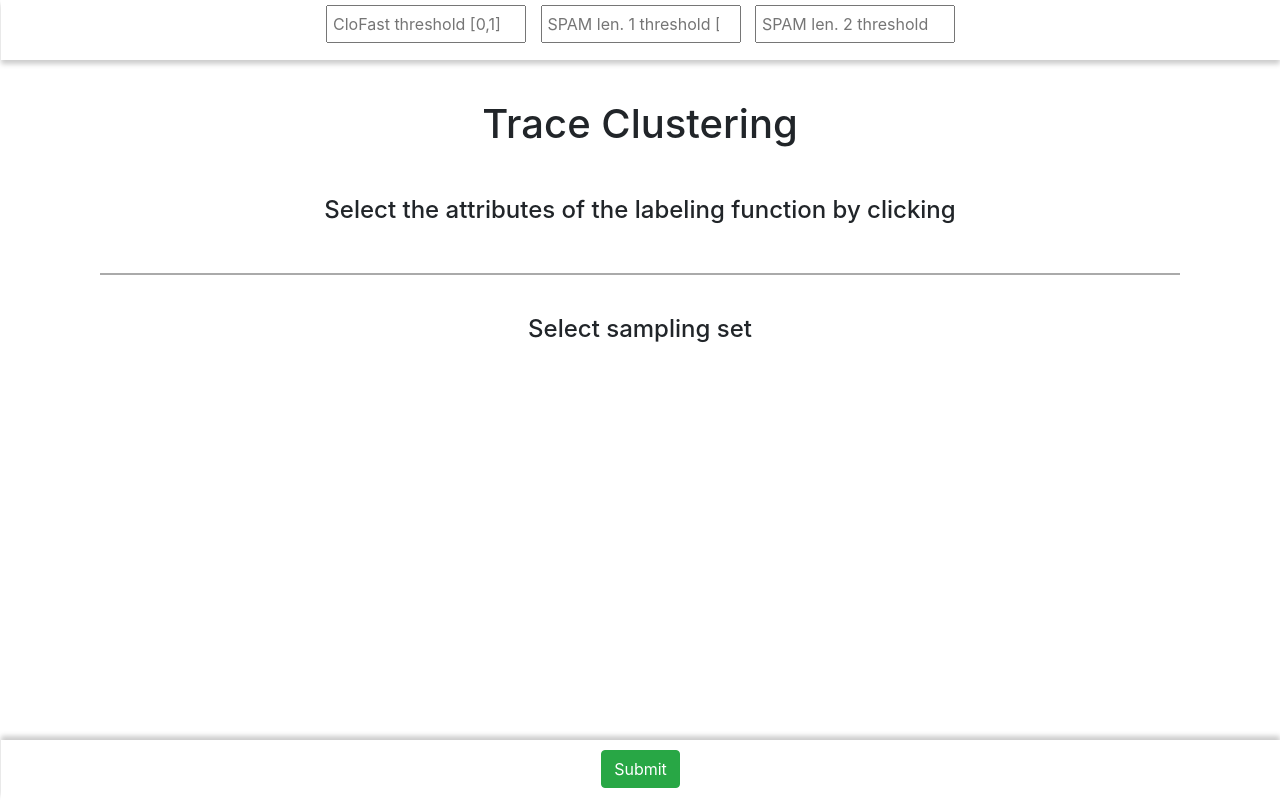
After one commit to kacikgoez/trace-clustering, a Flask app: template trace_clustering/templates/sample.html in a window 1280 px wide. The commit adds this page. Run offline with Flask 2, Linux system fonts and the light colour scheme; the template is opened without the code that fills it, so the values that code supplies are empty; some libraries are stand-ins or nearby versions.

Commit message:
Template update + addition

```diff
--- a/trace_clustering/templates/index.html
+++ b/trace_clustering/templates/index.html
@@ -36,9 +36,6 @@
   <center>
     <h1 id="title">Trace Clustering</h1>
     <form action="/upload" method="POST" id="upload-form" enctype="multipart/form-data">
-			<input type="text" name="clofast_treshold" placeholder="CloFAST threshold">
-			<input type="text" name="one_treshold" placeholder="FSP 1 threshold">
-			<input type="text" name="two_treshold" placeholder="FSP 2 threshold">
       <label for="file-upload" id="custom-file-upload">
           Choose XES file
       </label>
--- /dev/null
+++ b/trace_clustering/templates/sample.html
@@ -0,0 +1,322 @@
+<!DOCTYPE html>
+<html>
+<head>
+	<title></title>
+	<link rel="stylesheet" href="https://stackpath.bootstrapcdn.com/bootstrap/4.5.2/css/bootstrap.min.css" integrity="sha384-JcKb8q3iqJ61gNV9KGb8thSsNjpSL0n8PARn9HuZOnIxN0hoP+VmmDGMN5t9UJ0Z" crossorigin="anonymous">
+	<style type="text/css">
+
+		body {
+			margin-top: 100px;
+			margin-bottom: 100px;
+		}
+
+		.row {
+			margin: 40px 0px;
+		}
+
+		#navbar {
+			position: fixed;
+			top: 0px;
+			right: 0px;
+			left: 1px;
+			height: 60px;
+			background-color: #FFF;
+			box-shadow:  0px 4px  5px #CCC;
+			z-index: 999;
+		}
+
+		#custom-file-submit {
+			display: none;
+		}
+
+		#label {
+			border: 1px solid #AAA;
+		}
+
+		#labelfunc {
+			margin: 0px;
+		}
+
+		#label th {
+			cursor: pointer;
+		}
+
+		input[type=number] {
+		    display: inline-block;
+		    width: 200px;
+		    padding: 5px;
+		    margin: 5px;
+		    vertical-align: middle;
+		}
+
+		/*table {
+			margin: 10px 0px;
+			width: 500px;
+		}
+
+		td, th {
+			border: 1px solid black;
+			padding: 5px;
+			margin: 0px;
+		}
+
+		th {
+			background-color: #FFDDDD;
+		}*/
+
+		.table-fixed {
+			box-shadow: 0px 0px 10px #AAA;
+
+		    margin-bottom: 60px;
+		    padding: 5px;
+		}
+
+		.table-fixed tbody {
+		    height: 300px;
+		    overflow-y: auto;
+		    width: 100%;
+		}
+
+		.table-fixed thead,
+		.table-fixed tbody,
+		.table-fixed tr,
+		.table-fixed td,
+		.table-fixed th {
+		    display: block;
+		}
+
+		.table-fixed tbody td,
+		.table-fixed tbody th,
+		.table-fixed thead > tr > th {
+		    float: left;
+		    position: relative;
+		}
+
+
+		#footer {
+			position: fixed;
+			bottom: 0px;
+			right: 0px;
+			left: 1px;
+			height: 60px;
+			background-color: #FFF;
+			box-shadow:  0px -4px  5px #CCC;
+			z-index: 999;
+		}
+
+		#footer * {
+			margin: 5px;
+		}
+
+	</style>
+</head>
+<body>
+	<nav id="navbar">
+		<center>
+			<input type="number" id="clofast" name="clofast" placeholder="CloFast threshold [0,1]" min="0" max="1" step="0.01">
+			<input type="number" id="len1" name="len1" placeholder="SPAM len. 1 threshold [0,1]" min="0" max="1"  step="0.01">
+			<input type="number" id="len2" name="len2" placeholder="SPAM len. 2 threshold [0,1]" min="0" max="1"  step="0.01">
+		</center>
+	</nav>
+	<main>
+		<div class="container">
+			<div class="row">
+				<div class="col-lg-12 text-center">
+					<h1 id="title">Trace Clustering</h1>
+				</div>
+			</div>
+			<div class="row">
+				<div class="col-lg-12 text-center">
+					<h4>Select the attributes of the labeling function by clicking</h4>
+				</div>
+			</div>
+			<div class="row">
+				<div class="col-lg-12 text-center">
+					<div id="label"></div>
+				</div>
+			</div>
+			<div class="row">
+				<div class="col-lg-12 text-center">
+					<h4 id="title">Select sampling set</h4>
+				</div>
+			</div>
+			<div class="row">
+				<div class="col-lg-12 text-center">
+					<div id="table" class="table table-reponsive">
+
+					</div>
+				</div>
+			</div>
+		</div>
+	</main>
+	<footer id="footer">
+		<center>
+			<button type="button" class="btn btn-success" id="submit">Submit</button>
+		</center>
+		</footer>
+	<script src="https://ajax.googleapis.com/ajax/libs/jquery/3.5.1/jquery.min.js"></script>
+	<script src="https://stackpath.bootstrapcdn.com/bootstrap/4.5.2/js/bootstrap.min.js" integrity="sha384-B4gt1jrGC7Jh4AgTPSdUtOBvfO8shuf57BaghqFfPlYxofvL8/KUEfYiJOMMV+rV" crossorigin="anonymous"></script>
+	<script type="text/javascript">
+
+		$(document).ready(function(){
+
+			$.get("/table/json", function(data){
+				displayTable(data);
+			});
+
+			$(document).on('click', '.markable', function(event) {
+				var table = $(event.target).closest("tbody");
+			 	if(table.attr("data-selected") == "false"){
+			 		if(parseInt(table.attr("nth-element")) % 2 == 0) {
+						table.css("background-color", "#DDFFDD");
+					} else {
+						table.css("background-color", "#AAFFAA");
+					}
+					table.attr("data-selected", "true");
+				} else {
+					if(parseInt(table.attr("nth-element")) % 2 == 0) {
+						table.css("background-color", "#FFF");
+					} else {
+						table.css("background-color", "#F8F8F8");
+					}
+					table.attr("data-selected", "false");
+				}
+			});
+
+			$(document).on('click', '#label th', function(event) {
+				if($(event.target).attr("data-marked") == undefined || $(event.target).attr("data-marked") == "false"){
+					$(event.target).attr("data-marked", "true");
+					$(event.target).css("background-color", "#DDFFDD");
+				} else {
+					$(event.target).attr("data-marked", "false");
+					$(event.target).css("background-color", "#FFF");
+				}
+			});
+
+			$("#submit").click(function(){
+				var marked = [];
+				var m_labels = [];
+				var thresholds = {};
+
+				var tables = $("tbody[data-selected='true']");
+				var labels = $("th[data-marked='true']");
+
+				for(var i = 0; i < tables.length; i++){
+					marked.push(parseInt($(tables[i]).attr("nth-element")));
+				}
+
+				for(var i = 0; i < labels.length; i++){
+					m_labels.push($(labels[i]).text());
+				}
+
+				thresholds = [ parseFloat($("#clofast").val()), parseFloat($("#len1").val()), parseFloat($("#len2").val())];
+
+				if(m_labels.length == 0){
+					alert("Please select at least one attribute for the labeling function");
+					return 0;
+				}
+
+				if(marked.length == 0){
+					alert("Please select at least one sample");
+					return 0;
+				}
+
+				var data = {
+					"selected" : JSON.stringify(marked),
+					"thresholds" : JSON.stringify(thresholds),
+					"labels" : JSON.stringify(m_labels)
+				};
+
+				$.ajax({
+				  type: "POST",
+				  url: "/sample",
+				  data: data,
+				  success: function(data){
+				  	alert(data);
+				  }
+				});
+			});
+
+			function displayTable(log){
+				var table = document.createElement("table");
+				var content = document.createElement("table");
+
+				table.setAttribute("class", "table");
+				content.setAttribute("class", "table");
+
+				var labels = document.createElement("thead");
+				var inner = document.createElement("tr");
+
+				if(log.length > 0){
+					for (var act in log[0][0]){
+						var th = document.createElement("th");
+						th.setAttribute("scope", "col");
+						$(th).text(act);
+						inner.appendChild(th);
+					}
+				}
+
+				labels.appendChild(inner);
+
+				table.appendChild(labels);
+
+				var label = table;
+				label.setAttribute("id", "labelfunc");
+				label.appendChild(labels);
+
+				$("#label").append(table);
+
+				var i = 0;
+
+				var ninner = inner.cloneNode(true);
+				var thx = document.createElement("th");
+				$(thx).text("Trace");
+				ninner.prepend(thx);
+				var nlabels = document.createElement("thead");
+				nlabels.prepend(ninner);
+				content.appendChild(nlabels);
+
+				for(trace in log){
+
+					var div = document.createElement("tbody");
+					div.setAttribute("nth-element", i++);
+					div.setAttribute("data-selected", "false");
+					div.setAttribute("class", "markable");
+
+
+					if((i % 2) == 0){
+						$(div).css("background-color", "#F8F8F8");
+					} else {
+						$(div).css("data-selected", "#FFF");
+					}
+
+					for(evnt in log[trace]){
+
+						var row = document.createElement("tr");
+
+						var tindex = document.createElement("td");
+						tindex.setAttribute("scope", "col");
+						$(tindex).text(i);
+						row.appendChild(tindex);
+
+						for (var act in log[trace][evnt]){
+							var td = document.createElement("td");
+							td.setAttribute("scope", "col");
+							$(td).text(log[trace][evnt][act]);
+							row.appendChild(td)
+						}
+
+						div.appendChild(row);
+					}
+
+					content.appendChild(div);
+
+				}
+
+				$("#table").append(content);
+			}
+
+		});
+	</script>
+</body>
+</html>
```
Also changed, not shown: trace_clustering/templates/backup.html (added, +295 -0 lines), trace_clustering/templates/error.html (added, +49 -0 lines), trace_clustering/templates/select.html (added, +78 -0 lines). Lines whose indentation alone changed are shown as unchanged.
